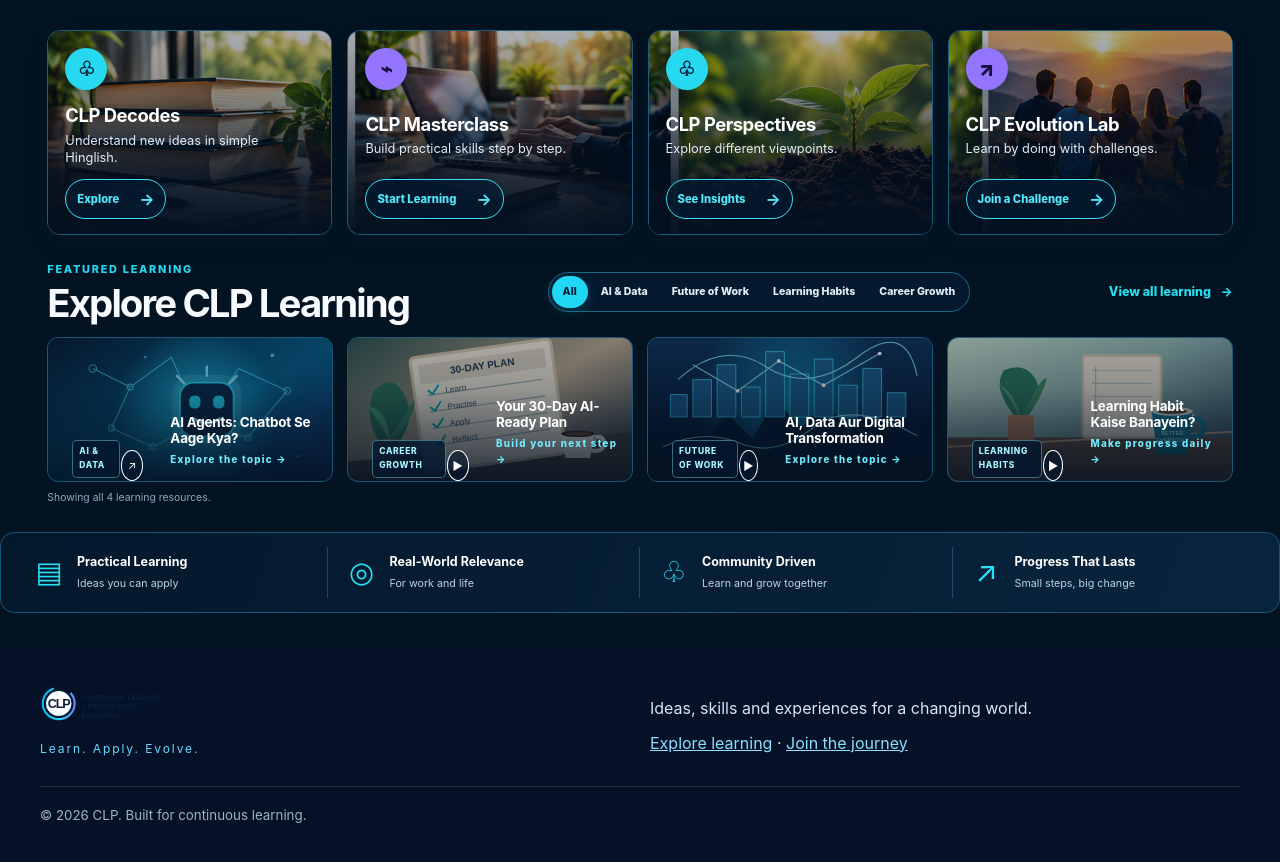
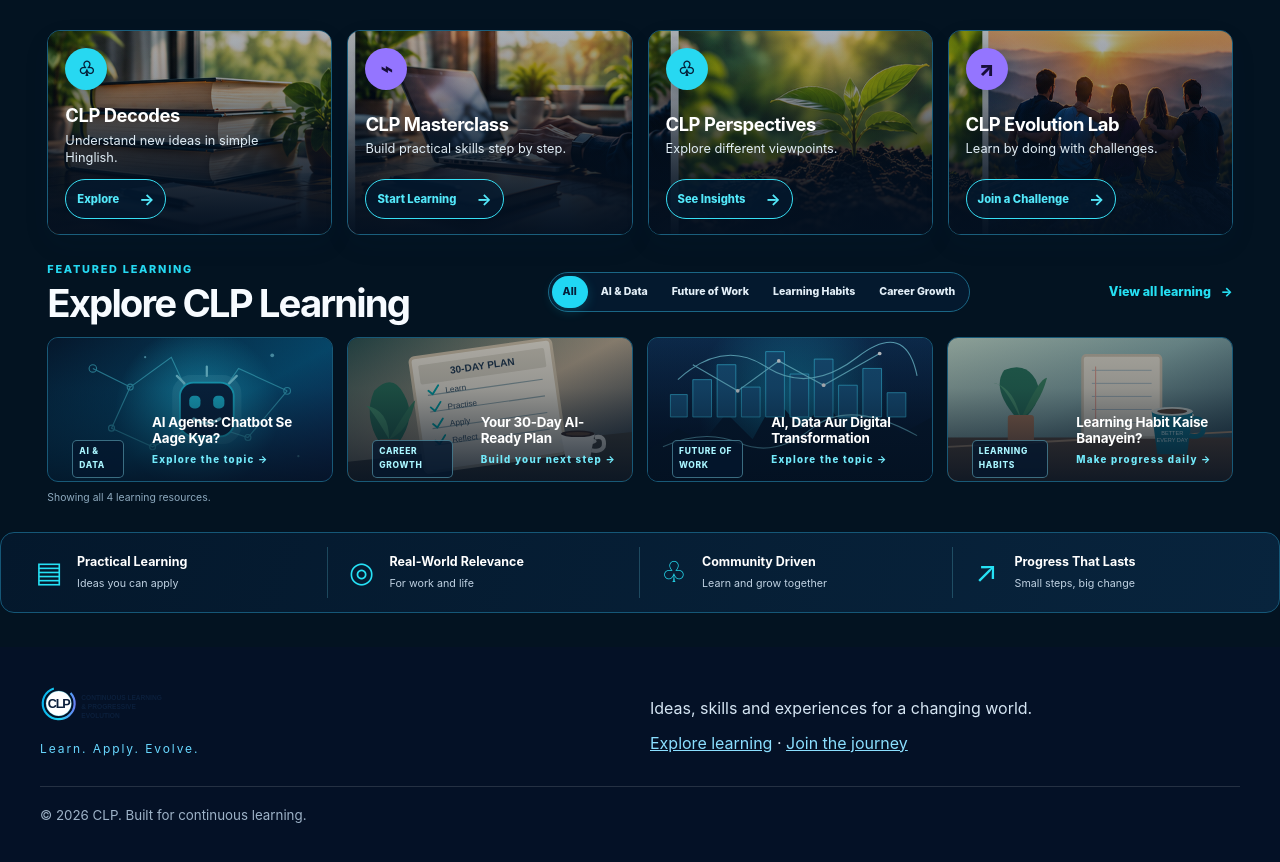
Before and after one commit to sanjeevkshu/clp, a Jekyll site: the page built from index.md, in a window 1280 px wide and 900 px high, scrolled down 867 px, cut to the strip 35-897 px from the top of the window. Built offline with Jekyll 4.4.1, drawn with Linux system fonts in a browser that asks for light colours.

Commit message:
Remove play icons from homepage learning cards

```diff
--- a/index.md
+++ b/index.md
@@ -53,10 +53,10 @@ permalink: /
     <a class="home-text-link" href="{{ '/learn/' | relative_url }}">View all learning <span>→</span></a>
   </div>
   <div class="home-video-grid" id="home-video-grid">
-    <a class="home-video-card video-ai" data-home-topic="ai" href="{{ '/learn/' | relative_url }}"><img class="home-video-image" src="{{ '/assets/images/card-ai.svg' | relative_url }}" alt="" aria-hidden="true" loading="lazy"><span class="home-video-type">AI &amp; DATA</span><span class="home-play" aria-hidden="true">↗</span><span class="home-video-copy"><strong>AI Agents: Chatbot Se Aage Kya?</strong><small>Explore the topic →</small></span></a>
-    <a class="home-video-card video-plan" data-home-topic="career" href="{{ '/learn/' | relative_url }}"><img class="home-video-image" src="{{ '/assets/images/card-plan.svg' | relative_url }}" alt="" aria-hidden="true" loading="lazy"><span class="home-video-type">CAREER GROWTH</span><span class="home-play">▶</span><span class="home-video-copy"><strong>Your 30-Day AI-Ready Plan</strong><small>Build your next step →</small></span></a>
-    <a class="home-video-card video-data" data-home-topic="work" href="{{ '/learn/' | relative_url }}"><img class="home-video-image" src="{{ '/assets/images/card-data.svg' | relative_url }}" alt="" aria-hidden="true" loading="lazy"><span class="home-video-type">FUTURE OF WORK</span><span class="home-play">▶</span><span class="home-video-copy"><strong>AI, Data Aur Digital Transformation</strong><small>Explore the topic →</small></span></a>
-    <a class="home-video-card video-habits" data-home-topic="habits" href="{{ '/learn/' | relative_url }}"><img class="home-video-image" src="{{ '/assets/images/card-habits.svg' | relative_url }}" alt="" aria-hidden="true" loading="lazy"><span class="home-video-type">LEARNING HABITS</span><span class="home-play">▶</span><span class="home-video-copy"><strong>Learning Habit Kaise Banayein?</strong><small>Make progress daily →</small></span></a>
+    <a class="home-video-card video-ai" data-home-topic="ai" href="{{ '/learn/' | relative_url }}"><img class="home-video-image" src="{{ '/assets/images/card-ai.svg' | relative_url }}" alt="" aria-hidden="true" loading="lazy"><span class="home-video-type">AI &amp; DATA</span><span class="home-video-copy"><strong>AI Agents: Chatbot Se Aage Kya?</strong><small>Explore the topic →</small></span></a>
+    <a class="home-video-card video-plan" data-home-topic="career" href="{{ '/learn/' | relative_url }}"><img class="home-video-image" src="{{ '/assets/images/card-plan.svg' | relative_url }}" alt="" aria-hidden="true" loading="lazy"><span class="home-video-type">CAREER GROWTH</span><span class="home-video-copy"><strong>Your 30-Day AI-Ready Plan</strong><small>Build your next step →</small></span></a>
+    <a class="home-video-card video-data" data-home-topic="work" href="{{ '/learn/' | relative_url }}"><img class="home-video-image" src="{{ '/assets/images/card-data.svg' | relative_url }}" alt="" aria-hidden="true" loading="lazy"><span class="home-video-type">FUTURE OF WORK</span><span class="home-video-copy"><strong>AI, Data Aur Digital Transformation</strong><small>Explore the topic →</small></span></a>
+    <a class="home-video-card video-habits" data-home-topic="habits" href="{{ '/learn/' | relative_url }}"><img class="home-video-image" src="{{ '/assets/images/card-habits.svg' | relative_url }}" alt="" aria-hidden="true" loading="lazy"><span class="home-video-type">LEARNING HABITS</span><span class="home-video-copy"><strong>Learning Habit Kaise Banayein?</strong><small>Make progress daily →</small></span></a>
   </div>
   <p class="home-filter-status" id="home-filter-status" aria-live="polite">Showing all 4 learning resources.</p>
 </section>
```
